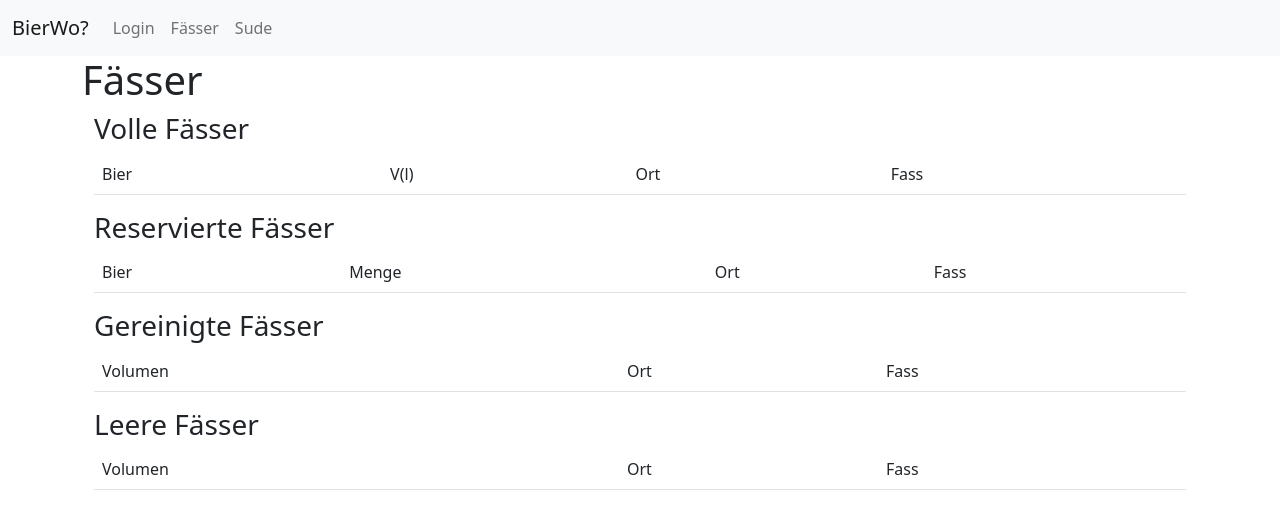
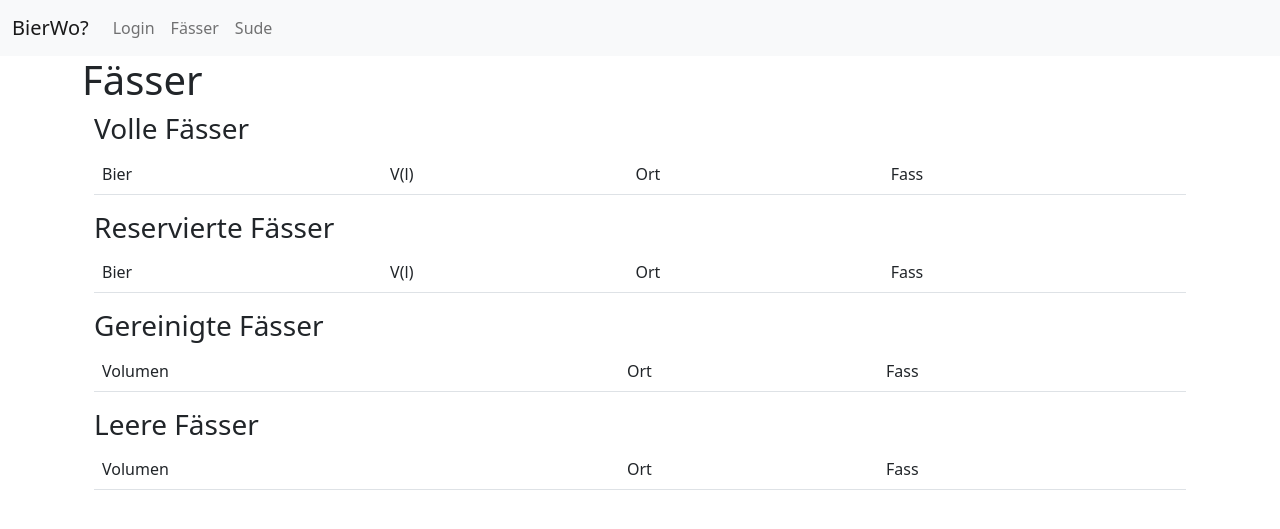
Before and after one commit to foesi/bierwo, a Flask app: page /kegs/list in a window 1280 px wide. Shown: the top 529 px of the page. Run offline with Flask 2, Linux system fonts and the light colour scheme; data that the repository does not hold is empty; some libraries are stand-ins or nearby versions.

Commit message:
Adjust text for volume of a keg

```diff
--- a/templates/list_kegs.html
+++ b/templates/list_kegs.html
@@ -28,7 +28,7 @@
 <table class="table">
     <thead>
         <td>Bier</td>
-        <td>Menge</td>
+        <td>V(l)</td>
         <td>Ort</td>
         <td>Fass</td>
     </thead>
```
